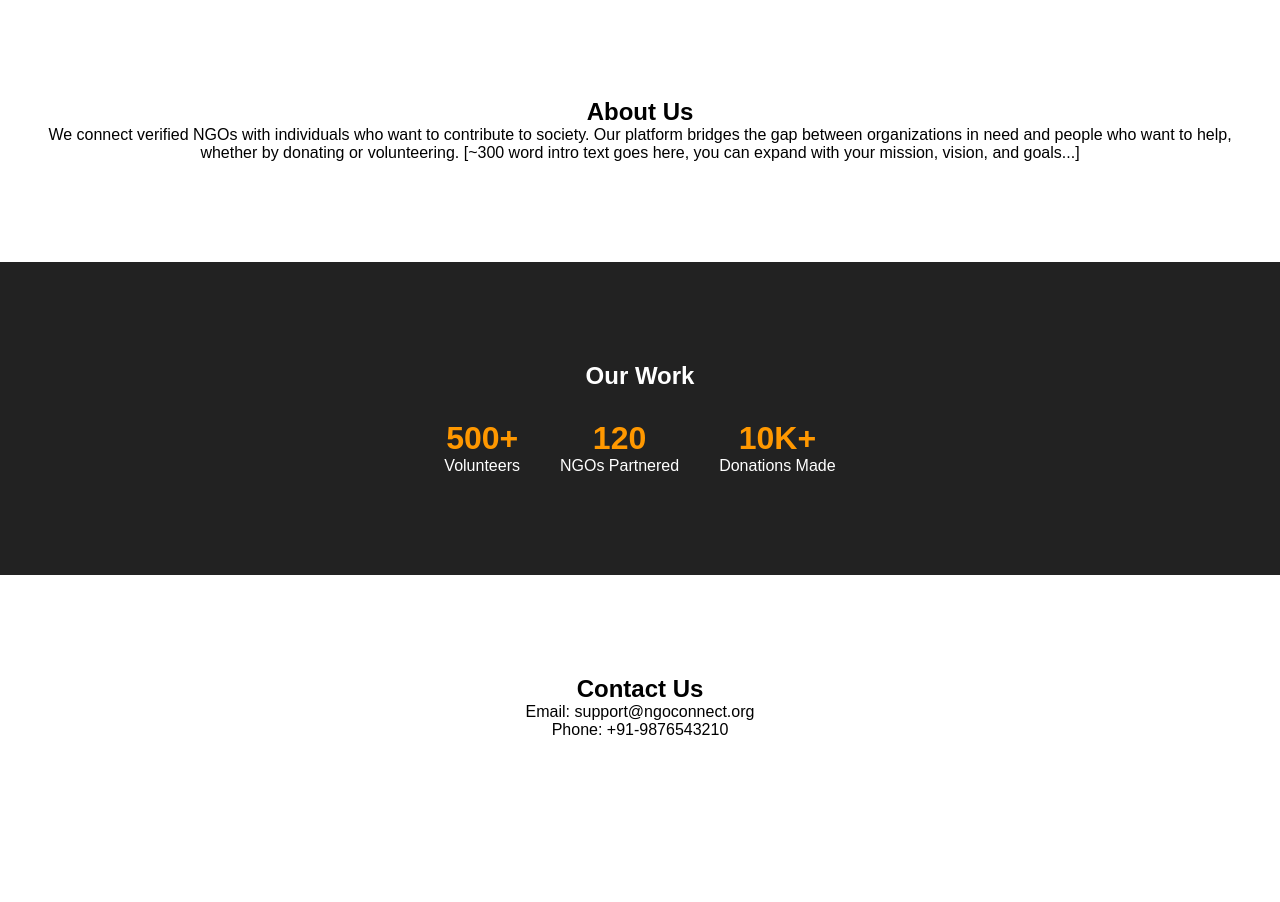
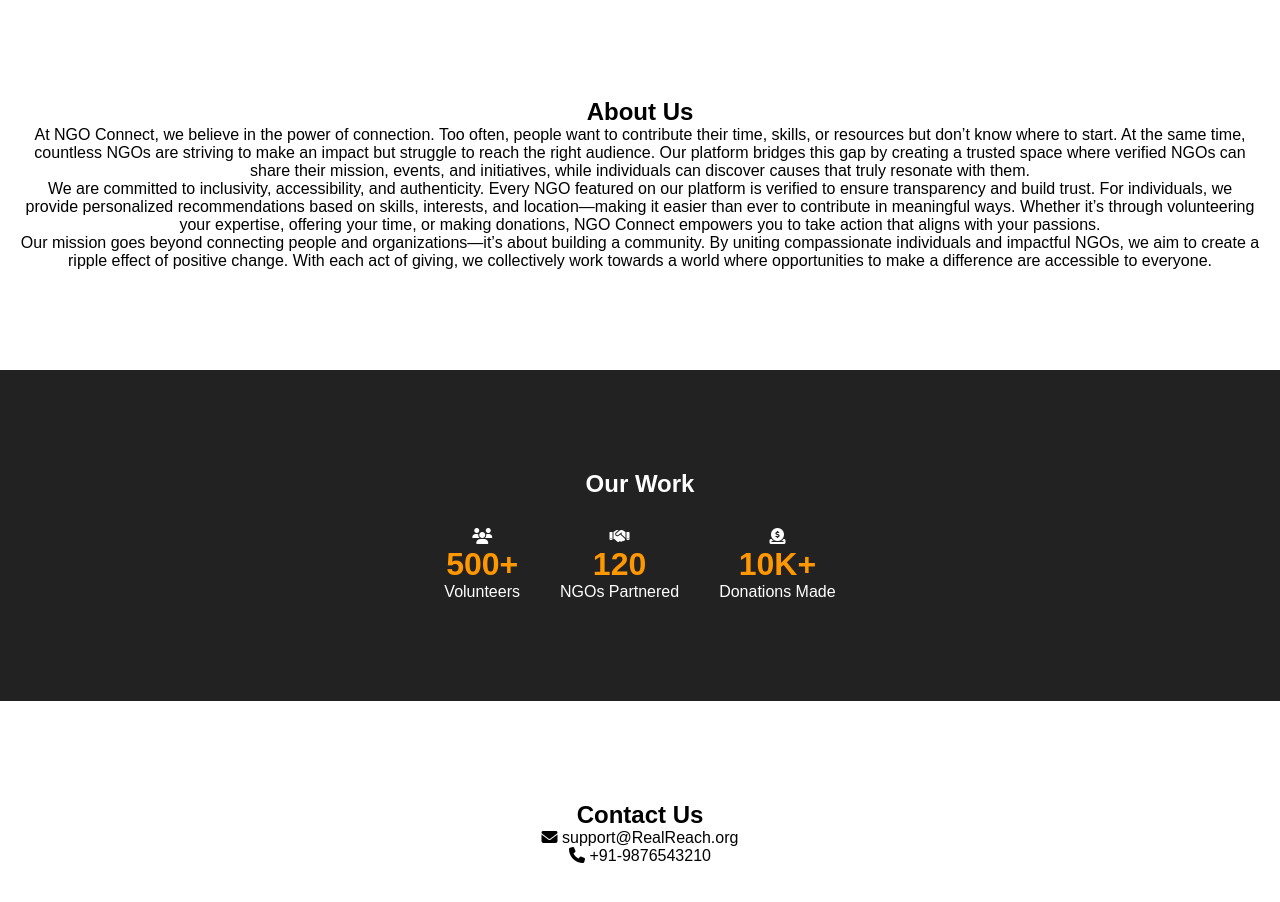
Before and after one commit to niharaoommen2005/realreach, a plain HTML site: page index.html in a window 1280 px wide. Shown: the part 802-1704 px from the top of the page. Before the commit the page ends 1641 px from the top, so only its background shows below. Drawn offline with nearby package versions, Linux system fonts and the light colour scheme.

Commit message:
Update index.html

```diff
--- a/index.html
+++ b/index.html
@@ -5,6 +5,13 @@
   <meta name="viewport" content="width=device-width, initial-scale=1.0">
   <title>RealReach</title>
   <link rel="stylesheet" href="main.css">
+  <link rel="stylesheet" href="https://cdnjs.cloudflare.com/ajax/libs/font-awesome/6.4.0/css/all.min.css">
+  <link rel="stylesheet" href="https://cdnjs.cloudflare.com/ajax/libs/aos/2.3.4/aos.css">
+<script src="https://cdnjs.cloudflare.com/ajax/libs/aos/2.3.4/aos.js"></script>
+<script>
+  AOS.init({ duration: 1000, once: true });
+</script>
+
 </head>
 <body>
 
@@ -30,29 +37,63 @@
     </div>
   </section>
 
-  <section id="about" class="section">
-    <h2>About Us</h2>
+<section id="about" class="section about">
+  <h2>About Us</h2>
+  <div class="about-text">
     <p>
-      We connect verified NGOs with individuals who want to contribute to society.
-      Our platform bridges the gap between organizations in need and people who want to help,
-      whether by donating or volunteering.
-      [~300 word intro text goes here, you can expand with your mission, vision, and goals...]
+      At NGO Connect, we believe in the power of connection. Too often, people want to
+      contribute their time, skills, or resources but don’t know where to start. At the same
+      time, countless NGOs are striving to make an impact but struggle to reach the right
+      audience. Our platform bridges this gap by creating a trusted space where verified NGOs
+      can share their mission, events, and initiatives, while individuals can discover causes
+      that truly resonate with them.
     </p>
-  </section>
+    <p>
+      We are committed to inclusivity, accessibility, and authenticity. Every NGO featured on
+      our platform is verified to ensure transparency and build trust. For individuals, we
+      provide personalized recommendations based on skills, interests, and location—making it
+      easier than ever to contribute in meaningful ways. Whether it’s through volunteering
+      your expertise, offering your time, or making donations, NGO Connect empowers you to
+      take action that aligns with your passions.
+    </p>
+    <p>
+      Our mission goes beyond connecting people and organizations—it’s about building a
+      community. By uniting compassionate individuals and impactful NGOs, we aim to create a
+      ripple effect of positive change. With each act of giving, we collectively work towards
+      a world where opportunities to make a difference are accessible to everyone.
+    </p>
+  </div>
+</section>
 
   <section id="work" class="section dark">
     <h2>Our Work</h2>
     <div class="stats">
-      <div><h3>500+</h3><p>Volunteers</p></div>
-      <div><h3>120</h3><p>NGOs Partnered</p></div>
-      <div><h3>10K+</h3><p>Donations Made</p></div>
-    </div>
+  <div>
+    <i class="fas fa-users"></i>
+    <h3>500+</h3>
+    <p>Volunteers</p>
+  </div>
+  <div>
+    <i class="fas fa-handshake"></i>
+    <h3>120</h3>
+    <p>NGOs Partnered</p>
+  </div>
+  <div>
+    <i class="fas fa-donate"></i>
+    <h3>10K+</h3>
+    <p>Donations Made</p>
+  </div>
+</div>
   </section>
 
   <section id="contact" class="section">
-    <h2>Contact Us</h2>
-    <p>Email: support@ngoconnect.org</p>
-    <p>Phone: +91-9876543210</p>
+    <div class="contact">
+  <h2>Contact Us</h2>
+  <div class="contact-info">
+    <p><i class="fas fa-envelope"></i> support@RealReach.org</p>
+    <p><i class="fas fa-phone"></i> +91-9876543210</p>
+  </div>
+</div>
   </section>
 
 </body>
```
